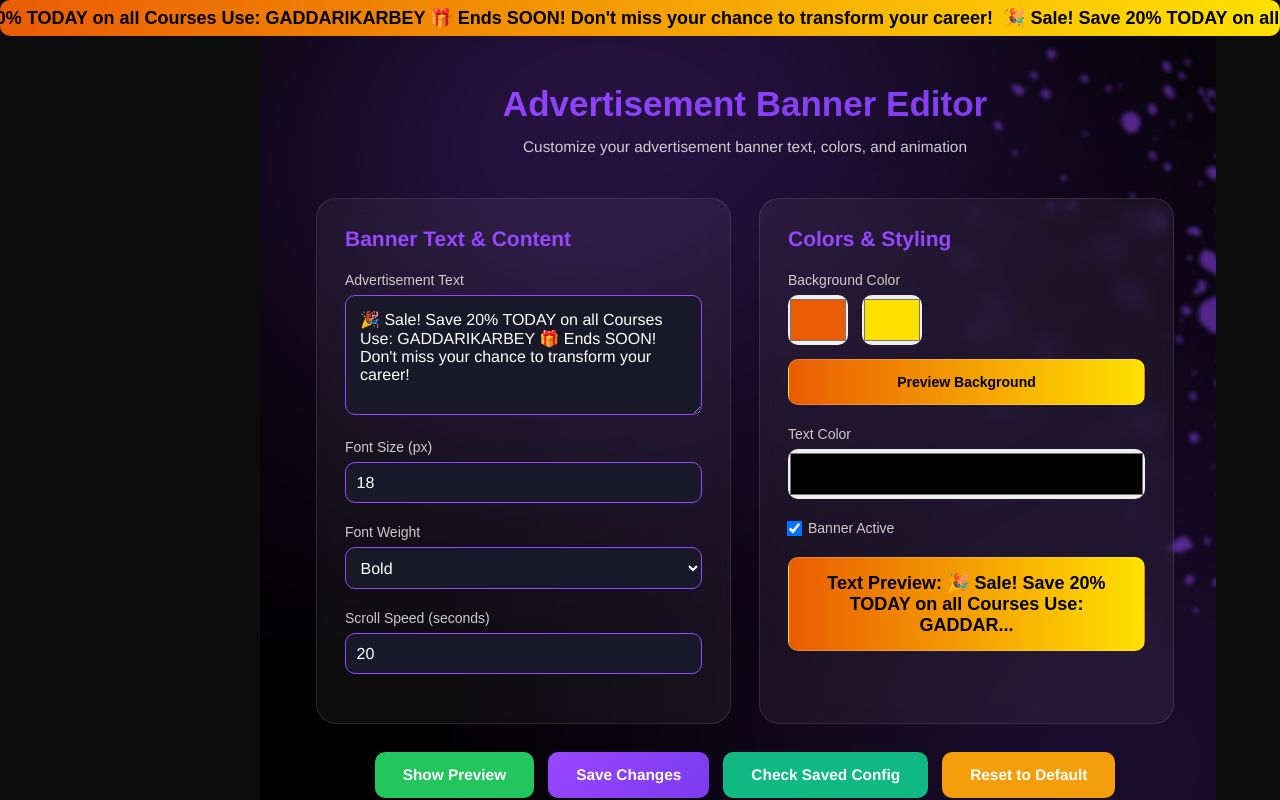
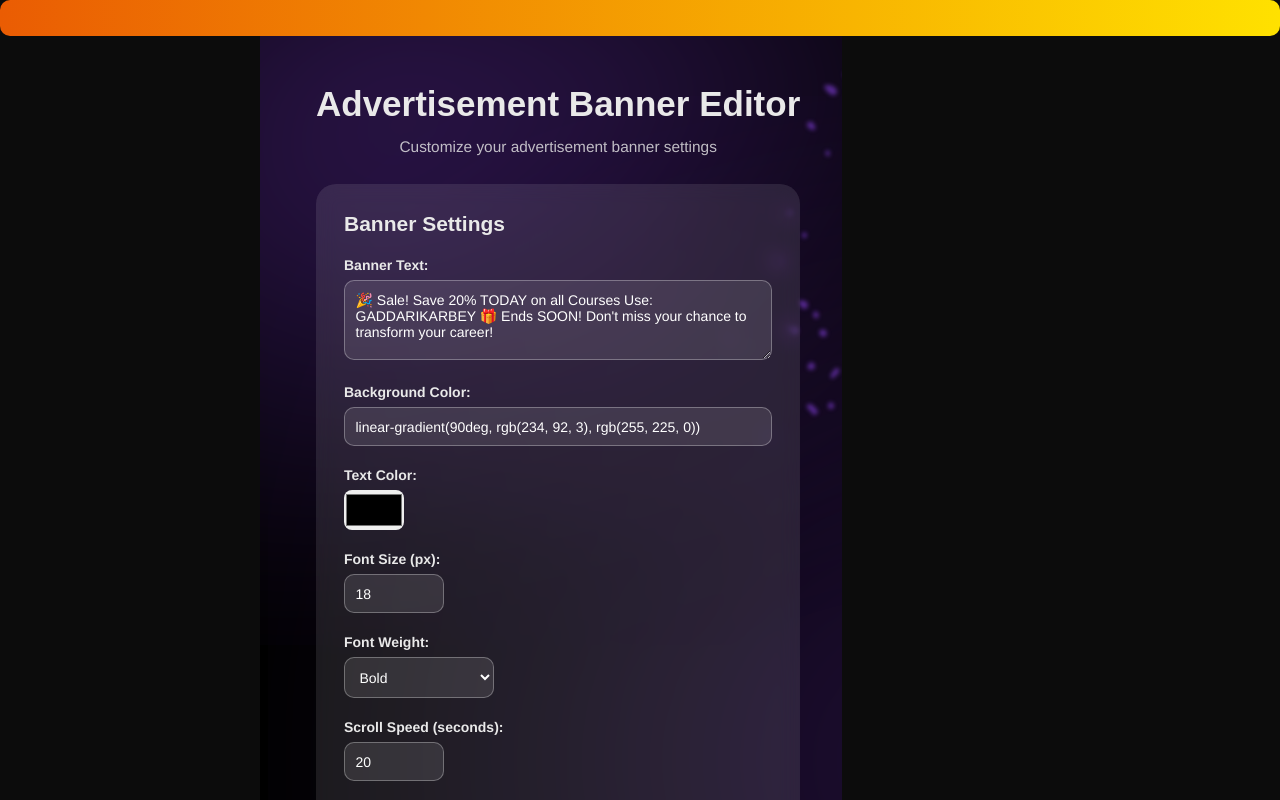
Before and after one commit to TeamCybershoora/Cybershoora-verse, a Next.js app: page /admin/ad-banner-edit in a window 1280 px wide. Shown: the top 800 px of the page. Built offline with nearby package versions, Linux system fonts and the light colour scheme; a web font is replaced by a local one.

Commit message:
Fix Vercel deployment errors: face-api.js optional dependency and ad-banner-edit route

```diff
--- a/app/admin/ad-banner-edit/page.jsx
+++ b/app/admin/ad-banner-edit/page.jsx
@@ -98,40 +98,7 @@ export default function AdBannerEditPage() {
                   animation: `scrollText ${bannerConfig.scrollSpeed}s linear infinite`,
                   minWidth: 'fit-content'
                 }}>
-                  <span style={{
-                    fontSize: '1.4rem',
-                    display: 'inline-block',
-                    paddingRight: '10px',
-                    color: bannerConfig.textColor,
-                    fontWeight: '400'
-                  }}>
-                    {bannerConfig.text}
-                  </span>
-                  <span style={{
-                    fontSize: '1.4rem',
-                    display: 'inline-block',
-                    paddingRight: '10px',
-                    color: bannerConfig.textColor,
-                    fontWeight: '400'
-                  }}>
-                    {bannerConfig.text}
-                  </span>
-                  <span style={{
-                    fontSize: '1.4rem',
-                    display: 'inline-block',
-                    paddingRight: '10px',
-                    color: bannerConfig.textColor,
-                    fontWeight: '400'
-                  }}>
-                    {bannerConfig.text}
-                  </span>
-                  <span style={{
-                    fontSize: '1.4rem',
-                    display: 'inline-block',
-                    paddingRight: '10px',
-                    color: bannerConfig.textColor,
-                    fontWeight: '400'
-                  }}>
+                  <span style={{ color: bannerConfig.textColor }}>
                     {bannerConfig.text}
                   </span>
                 </div>
@@ -139,316 +106,171 @@ export default function AdBannerEditPage() {
             </div>
           )}
 
-          {/* Main Content */}
-          <div style={{
-            maxWidth: '1200px',
-            margin: '0 auto',
-            paddingTop: previewBanner ? '60px' : '0'
-          }}>
           {/* Header */}
-            <div style={{
-              textAlign: 'center',
-              marginBottom: '3rem'
-            }}>
-              <h1 style={{
-                fontSize: '2.5rem',
-                fontWeight: '700',
-                margin: '0 0 1rem 0',
-                background: 'linear-gradient(135deg, #9747ff, #7c3aed)',
-                WebkitBackgroundClip: 'text',
-                WebkitTextFillColor: 'transparent',
-                backgroundClip: 'text'
-              }}>
+          <div style={{ textAlign: 'center', marginBottom: '2rem' }}>
+            <h1 style={{ fontSize: '2.5rem', fontWeight: 'bold', marginBottom: '1rem' }}>
               Advertisement Banner Editor
             </h1>
-              <p style={{
-                fontSize: '1.1rem',
-                color: '#ccc',
-                margin: 0
-              }}>
-                Customize your advertisement banner text, colors, and animation
+            <p style={{ fontSize: '1.1rem', opacity: 0.8 }}>
+              Customize your advertisement banner settings
             </p>
           </div>
 
-            {/* Editor Grid */}
+          {/* Banner Configuration Form */}
           <div style={{
-              display: 'grid',
-              gridTemplateColumns: '1fr 1fr',
-              gap: '2rem',
+            background: 'rgba(255, 255, 255, 0.1)',
+            backdropFilter: 'blur(10px)',
+            borderRadius: '20px',
+            padding: '2rem',
             marginBottom: '2rem'
           }}>
-              {/* Left Column - Text Settings */}
-              <div style={{
-                background: 'rgba(255, 255, 255, 0.05)',
-                padding: '2rem',
-                borderRadius: '20px',
-                border: '1px solid rgba(255, 255, 255, 0.1)',
-                backdropFilter: 'blur(10px)'
-              }}>
-                <h3 style={{
-                  color: '#9747ff',
-                  fontSize: '1.5rem',
-                  fontWeight: '600',
-                  margin: '0 0 1.5rem 0'
-                }}>
-                  Banner Text & Content
-                </h3>
+            <h2 style={{ fontSize: '1.5rem', marginBottom: '1.5rem' }}>Banner Settings</h2>
 
+            {/* Banner Text */}
             <div style={{ marginBottom: '1.5rem' }}>
-                  <label style={{
-                    display: 'block',
-                    color: '#ccc',
-                    fontWeight: '500',
-                    marginBottom: '0.5rem',
-                    fontSize: '1rem'
-                  }}>
-                    Advertisement Text
+              <label style={{ display: 'block', marginBottom: '0.5rem', fontWeight: '600' }}>
+                Banner Text:
               </label>
               <textarea
                 value={bannerConfig.text}
-                    onChange={(e) => setBannerConfig(prev => ({ ...prev, text: e.target.value }))}
+                onChange={(e) => setBannerConfig({...bannerConfig, text: e.target.value})}
                 style={{
                   width: '100%',
-                      minHeight: '120px',
-                      padding: '1rem',
+                  padding: '0.75rem',
                   borderRadius: '10px',
-                      border: '1.5px solid #9747ff',
-                      fontSize: '16px',
-                      background: '#181828',
+                  border: '1px solid rgba(255, 255, 255, 0.3)',
+                  background: 'rgba(255, 255, 255, 0.1)',
                   color: '#fff',
-                      resize: 'vertical',
-                      fontFamily: 'inherit'
+                  fontSize: '1rem',
+                  minHeight: '80px',
+                  resize: 'vertical'
                 }}
-                    placeholder="Enter your advertisement text here..."
+                placeholder="Enter your banner text here..."
               />
             </div>
 
+            {/* Background Color */}
             <div style={{ marginBottom: '1.5rem' }}>
-                  <label style={{
-                    display: 'block',
-                    color: '#ccc',
-                    fontWeight: '500',
-                    marginBottom: '0.5rem',
+              <label style={{ display: 'block', marginBottom: '0.5rem', fontWeight: '600' }}>
+                Background Color:
+              </label>
+              <input
+                type="text"
+                value={bannerConfig.backgroundColor}
+                onChange={(e) => setBannerConfig({...bannerConfig, backgroundColor: e.target.value})}
+                style={{
+                  width: '100%',
+                  padding: '0.75rem',
+                  borderRadius: '10px',
+                  border: '1px solid rgba(255, 255, 255, 0.3)',
+                  background: 'rgba(255, 255, 255, 0.1)',
+                  color: '#fff',
                   fontSize: '1rem'
-                  }}>
-                    Font Size (px)
+                }}
+                placeholder="e.g., linear-gradient(90deg, #ff6b6b, #4ecdc4)"
+              />
+            </div>
+
+            {/* Text Color */}
+            <div style={{ marginBottom: '1.5rem' }}>
+              <label style={{ display: 'block', marginBottom: '0.5rem', fontWeight: '600' }}>
+                Text Color:
+              </label>
+              <input
+                type="color"
+                value={bannerConfig.textColor}
+                onChange={(e) => setBannerConfig({...bannerConfig, textColor: e.target.value})}
+                style={{
+                  width: '60px',
+                  height: '40px',
+                  border: 'none',
+                  borderRadius: '8px',
+                  cursor: 'pointer'
+                }}
+              />
+            </div>
+
+            {/* Font Size */}
+            <div style={{ marginBottom: '1.5rem' }}>
+              <label style={{ display: 'block', marginBottom: '0.5rem', fontWeight: '600' }}>
+                Font Size (px):
               </label>
               <input
                 type="number"
                 value={bannerConfig.fontSize}
-                    onChange={(e) => setBannerConfig(prev => ({ ...prev, fontSize: e.target.value }))}
+                onChange={(e) => setBannerConfig({...bannerConfig, fontSize: e.target.value})}
                 style={{
-                      width: '100%',
+                  width: '100px',
                   padding: '0.75rem',
                   borderRadius: '10px',
-                      border: '1.5px solid #9747ff',
-                      fontSize: '16px',
-                      background: '#181828',
-                      color: '#fff'
+                  border: '1px solid rgba(255, 255, 255, 0.3)',
+                  background: 'rgba(255, 255, 255, 0.1)',
+                  color: '#fff',
+                  fontSize: '1rem'
                 }}
                 min="12"
-                    max="32"
+                max="48"
               />
             </div>
 
+            {/* Font Weight */}
             <div style={{ marginBottom: '1.5rem' }}>
-                  <label style={{
-                    display: 'block',
-                    color: '#ccc',
-                    fontWeight: '500',
-                    marginBottom: '0.5rem',
-                    fontSize: '1rem'
-                  }}>
-                    Font Weight
+              <label style={{ display: 'block', marginBottom: '0.5rem', fontWeight: '600' }}>
+                Font Weight:
               </label>
               <select
                 value={bannerConfig.fontWeight}
-                    onChange={(e) => setBannerConfig(prev => ({ ...prev, fontWeight: e.target.value }))}
+                onChange={(e) => setBannerConfig({...bannerConfig, fontWeight: e.target.value})}
                 style={{
-                      width: '100%',
+                  width: '150px',
                   padding: '0.75rem',
                   borderRadius: '10px',
-                      border: '1.5px solid #9747ff',
-                      fontSize: '16px',
-                      background: '#181828',
-                      color: '#fff'
+                  border: '1px solid rgba(255, 255, 255, 0.3)',
+                  background: 'rgba(255, 255, 255, 0.1)',
+                  color: '#fff',
+                  fontSize: '1rem'
                 }}
               >
                 <option value="normal">Normal</option>
                 <option value="bold">Bold</option>
-                    <option value="600">Semi Bold</option>
-                    <option value="700">Bold</option>
-                    <option value="800">Extra Bold</option>
+                <option value="bolder">Bolder</option>
               </select>
             </div>
 
+            {/* Scroll Speed */}
             <div style={{ marginBottom: '1.5rem' }}>
-                  <label style={{
-                    display: 'block',
-                    color: '#ccc',
-                    fontWeight: '500',
-                    marginBottom: '0.5rem',
-                    fontSize: '1rem'
-                  }}>
-                    Scroll Speed (seconds)
+              <label style={{ display: 'block', marginBottom: '0.5rem', fontWeight: '600' }}>
+                Scroll Speed (seconds):
               </label>
               <input
                 type="number"
                 value={bannerConfig.scrollSpeed}
-                    onChange={(e) => setBannerConfig(prev => ({ ...prev, scrollSpeed: e.target.value }))}
+                onChange={(e) => setBannerConfig({...bannerConfig, scrollSpeed: e.target.value})}
                 style={{
-                      width: '100%',
+                  width: '100px',
                   padding: '0.75rem',
                   borderRadius: '10px',
-                      border: '1.5px solid #9747ff',
-                      fontSize: '16px',
-                      background: '#181828',
-                      color: '#fff'
+                  border: '1px solid rgba(255, 255, 255, 0.3)',
+                  background: 'rgba(255, 255, 255, 0.1)',
+                  color: '#fff',
+                  fontSize: '1rem'
                 }}
                 min="5"
                 max="60"
               />
             </div>
-              </div>
 
-              {/* Right Column - Color Settings */}
-              <div style={{
-                background: 'rgba(255, 255, 255, 0.05)',
-                padding: '2rem',
-                borderRadius: '20px',
-                border: '1px solid rgba(255, 255, 255, 0.1)',
-                backdropFilter: 'blur(10px)'
-              }}>
-                <h3 style={{
-                  color: '#9747ff',
-                  fontSize: '1.5rem',
-                  fontWeight: '600',
-                  margin: '0 0 1.5rem 0'
-                }}>
-                  Colors & Styling
-                </h3>
-
+            {/* Active Status */}
             <div style={{ marginBottom: '1.5rem' }}>
-                  <label style={{
-                    display: 'block',
-                    color: '#ccc',
-                    fontWeight: '500',
-                    marginBottom: '0.5rem',
-                    fontSize: '1rem'
-                  }}>
-                    Background Color
-                  </label>
-                  <div style={{ display: 'flex', gap: '1rem', marginBottom: '1rem' }}>
-                    <input
-                      type="color"
-                      value="#ea5c03"
-                      onChange={(e) => {
-                        const color1 = e.target.value;
-                        const color2 = bannerConfig.backgroundColor.includes('rgb(255, 225, 0)') ? 'rgb(255, 225, 0)' : '#ffe100';
-                        setBannerConfig(prev => ({
-                          ...prev,
-                          backgroundColor: `linear-gradient(90deg, ${color1}, ${color2})`
-                        }));
-                      }}
-                      style={{
-                        width: '60px',
-                        height: '50px',
-                        border: 'none',
-                        borderRadius: '10px',
-                        cursor: 'pointer'
-                      }}
-                    />
-                    <input
-                      type="color"
-                      value="#ffe100"
-                      onChange={(e) => {
-                        const color2 = e.target.value;
-                        const color1 = bannerConfig.backgroundColor.includes('rgb(234, 92, 3)') ? 'rgb(234, 92, 3)' : '#ea5c03';
-                        setBannerConfig(prev => ({
-                          ...prev,
-                          backgroundColor: `linear-gradient(90deg, ${color1}, ${color2})`
-                        }));
-                      }}
-                      style={{
-                        width: '60px',
-                        height: '50px',
-                        border: 'none',
-                        borderRadius: '10px',
-                        cursor: 'pointer'
-                      }}
-                    />
-                  </div>
-                  <div style={{
-                    padding: '1rem',
-                    borderRadius: '10px',
-                    background: bannerConfig.backgroundColor,
-                    border: '1px solid rgba(255, 255, 255, 0.2)',
-                    textAlign: 'center',
-                    color: '#000',
-                    fontWeight: 'bold'
-                  }}>
-                    Preview Background
-                  </div>
-                </div>
-
-                <div style={{ marginBottom: '1.5rem' }}>
-                  <label style={{
-                    display: 'block',
-                    color: '#ccc',
-                    fontWeight: '500',
-                    marginBottom: '0.5rem',
-                    fontSize: '1rem'
-                  }}>
-                    Text Color
-                  </label>
-                  <input
-                    type="color"
-                    value={bannerConfig.textColor}
-                    onChange={(e) => setBannerConfig(prev => ({ ...prev, textColor: e.target.value }))}
-                    style={{
-                      width: '100%',
-                      height: '50px',
-                      border: 'none',
-                      borderRadius: '10px',
-                      cursor: 'pointer'
-                    }}
-                  />
-                </div>
-
-                <div style={{ marginBottom: '1.5rem' }}>
-                  <label style={{
-                    display: 'flex',
-                    alignItems: 'center',
-                    color: '#ccc',
-                    fontWeight: '500',
-                    fontSize: '1rem',
-                    cursor: 'pointer'
-                  }}>
+              <label style={{ display: 'flex', alignItems: 'center', gap: '0.5rem', fontWeight: '600' }}>
                 <input
                   type="checkbox"
                   checked={bannerConfig.isActive}
-                      onChange={(e) => setBannerConfig(prev => ({ ...prev, isActive: e.target.checked }))}
-                      style={{
-                        marginRight: '0.5rem',
-                        transform: 'scale(1.2)'
-                      }}
+                  onChange={(e) => setBannerConfig({...bannerConfig, isActive: e.target.checked})}
+                  style={{ width: '18px', height: '18px' }}
                 />
                 Banner Active
               </label>
-                </div>
-
-                <div style={{
-                  padding: '1rem',
-                  borderRadius: '10px',
-                  background: bannerConfig.backgroundColor,
-                  border: '1px solid rgba(255, 255, 255, 0.2)',
-                  textAlign: 'center',
-                  color: bannerConfig.textColor,
-                  fontWeight: bannerConfig.fontWeight,
-                  fontSize: `${bannerConfig.fontSize}px`
-                }}>
-                  Text Preview: {bannerConfig.text.substring(0, 50)}...
-                </div>
             </div>
           </div>
 
@@ -462,70 +284,46 @@ export default function AdBannerEditPage() {
             <button
               onClick={handlePreview}
               style={{
-                  background: previewBanner ? '#ef4444' : '#22c55e',
+                padding: '0.75rem 1.5rem',
+                borderRadius: '10px',
+                border: 'none',
+                background: 'linear-gradient(135deg, #667eea 0%, #764ba2 100%)',
                 color: '#fff',
-                  border: 'none',
-                  borderRadius: '10px',
-                  padding: '1rem 2rem',
-                  fontSize: '1.1rem',
+                fontSize: '1rem',
                 fontWeight: '600',
                 cursor: 'pointer',
                 transition: 'all 0.3s ease'
               }}
             >
-                {previewBanner ? 'Hide Preview' : 'Show Preview'}
+              {previewBanner ? 'Hide Preview' : 'Preview Banner'}
             </button>
 
             <button
               onClick={handleSave}
               style={{
-                  background: 'linear-gradient(135deg, #9747ff, #7c3aed)',
+                padding: '0.75rem 1.5rem',
+                borderRadius: '10px',
+                border: 'none',
+                background: 'linear-gradient(135deg, #4facfe 0%, #00f2fe 100%)',
                 color: '#fff',
-                  border: 'none',
-                  borderRadius: '10px',
-                  padding: '1rem 2rem',
-                  fontSize: '1.1rem',
+                fontSize: '1rem',
                 fontWeight: '600',
                 cursor: 'pointer',
                 transition: 'all 0.3s ease'
               }}
             >
-                Save Changes
-              </button>
-
-              <button
-                onClick={() => {
-                  const savedConfig = localStorage.getItem('adBannerConfig');
-                  console.log('Current saved config:', savedConfig);
-                  if (savedConfig) {
-                    console.log('Parsed config:', JSON.parse(savedConfig));
-                  }
-                  toast.success('Check console for saved configuration');
-                }}
-                style={{
-                  background: '#10b981',
-                  color: '#fff',
-                  border: 'none',
-                  borderRadius: '10px',
-                  padding: '1rem 2rem',
-                  fontSize: '1.1rem',
-                  fontWeight: '600',
-                  cursor: 'pointer',
-                  transition: 'all 0.3s ease'
-                }}
-              >
-                Check Saved Config
+              Save Settings
             </button>
 
             <button
               onClick={handleReset}
               style={{
-                  background: '#f59e0b',
+                padding: '0.75rem 1.5rem',
+                borderRadius: '10px',
+                border: 'none',
+                background: 'linear-gradient(135deg, #fa709a 0%, #fee140 100%)',
                 color: '#fff',
-                  border: 'none',
-                  borderRadius: '10px',
-                  padding: '1rem 2rem',
-                  fontSize: '1.1rem',
+                fontSize: '1rem',
                 fontWeight: '600',
                 cursor: 'pointer',
                 transition: 'all 0.3s ease'
@@ -534,51 +332,17 @@ export default function AdBannerEditPage() {
               Reset to Default
             </button>
           </div>
-
-            {/* Instructions */}
-            <div style={{
-              marginTop: '3rem',
-              background: 'rgba(255, 255, 255, 0.05)',
-              padding: '2rem',
-              borderRadius: '20px',
-              border: '1px solid rgba(255, 255, 255, 0.1)',
-              backdropFilter: 'blur(10px)'
-            }}>
-              <h3 style={{
-                color: '#9747ff',
-                fontSize: '1.5rem',
-                fontWeight: '600',
-                margin: '0 0 1rem 0'
-              }}>
-                How to Use
-              </h3>
-              <ul style={{
-                color: '#ccc',
-                lineHeight: '1.6',
-                paddingLeft: '1.5rem'
-              }}>
-                <li>Edit the advertisement text to customize your message</li>
-                <li>Choose background colors using the color pickers</li>
-                <li>Select text color for optimal readability</li>
-                <li>Adjust font size and weight as needed</li>
-                <li>Control scroll speed (lower = faster)</li>
-                <li>Use "Show Preview" to see the banner in action</li>
-                <li>Click "Save Changes" to apply your settings</li>
-                <li>Use "Reset to Default" to restore original settings</li>
-              </ul>
-            </div>
-          </div>
         </div>
       </div>
 
-      {/* CSS Animation */}
+      {/* CSS Animation for scrolling text */}
       <style jsx>{`
         @keyframes scrollText {
-          from {
-            transform: translateX(0%);
+          0% {
+            transform: translateX(100%);
           }
-          to {
-            transform: translateX(-50%);
+          100% {
+            transform: translateX(-100%);
           }
         }
       `}</style>
```
Also changed, not shown: app/login/page.jsx (+10 -10 lines), components/VerifyFacePopup.jsx (+7 -2 lines). Lines whose indentation alone changed are shown as unchanged.
